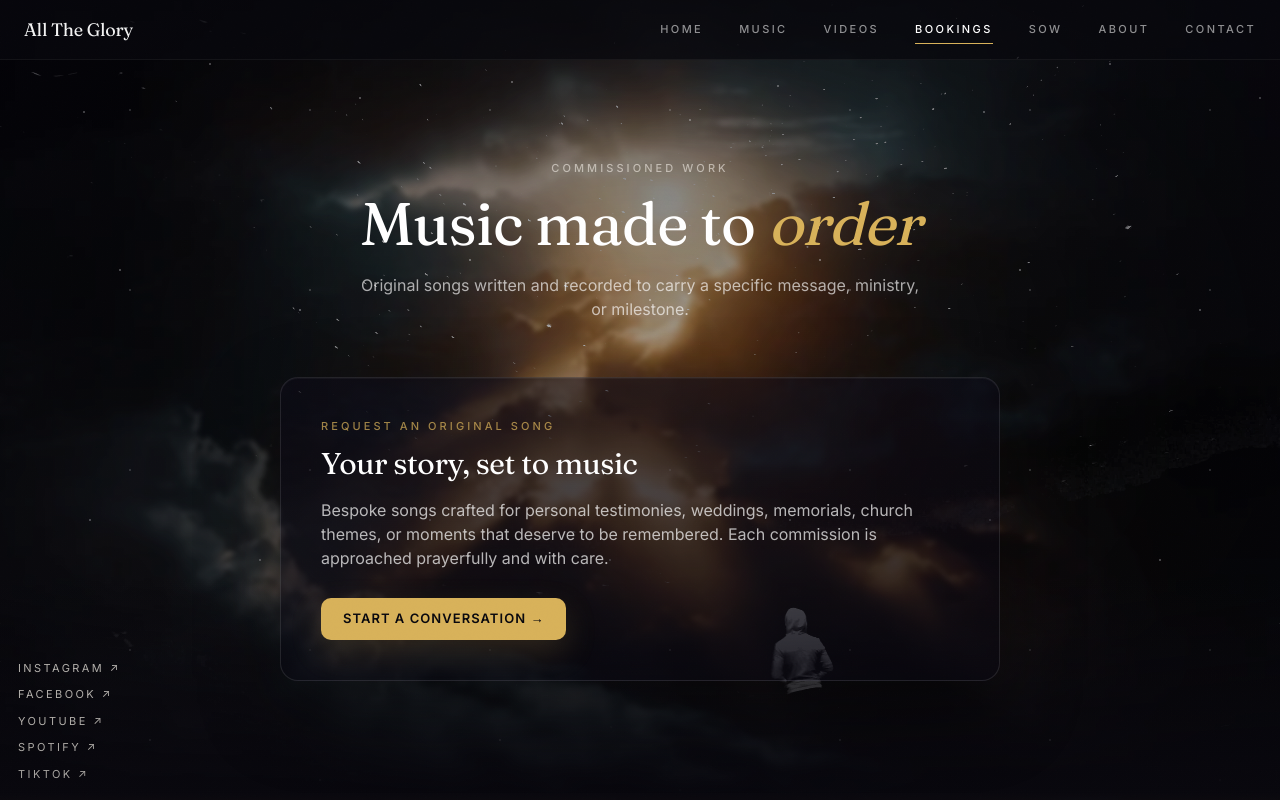
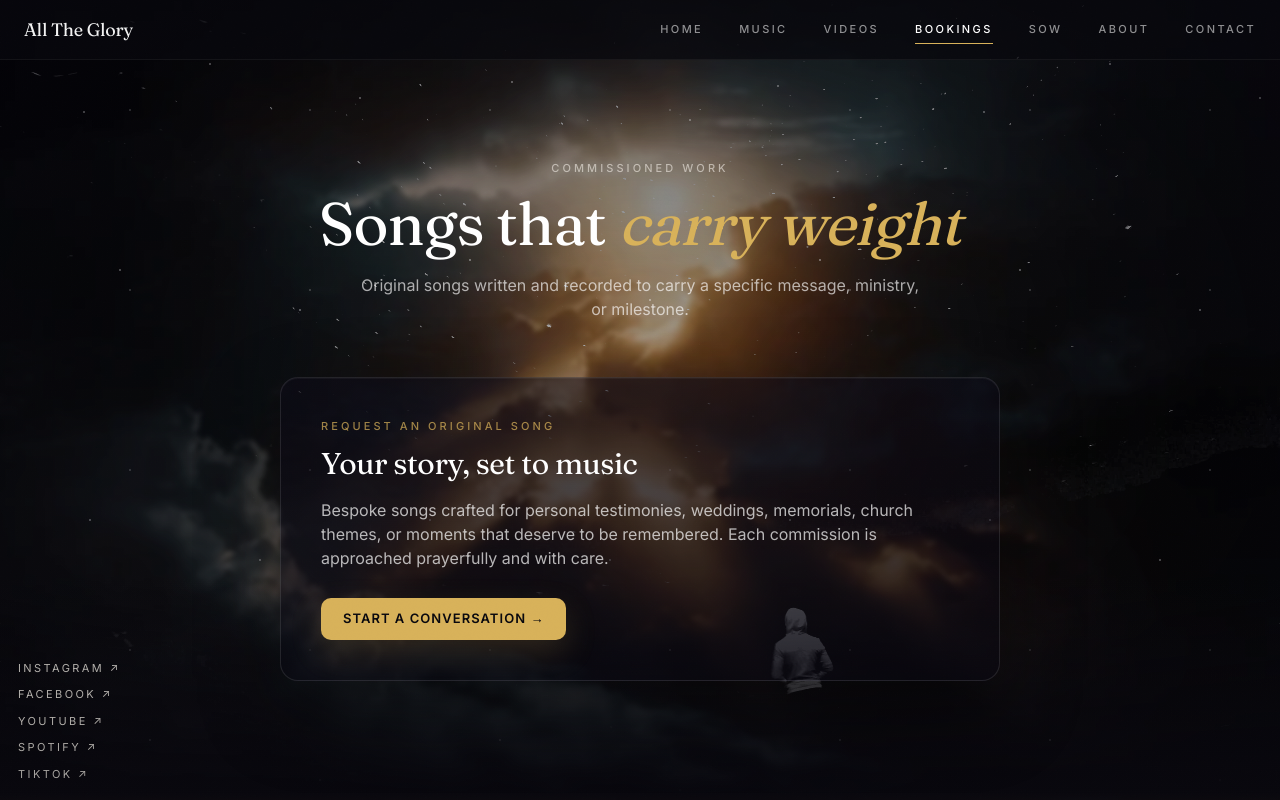
Before and after one commit to darrensmith849/allthegloryclaude, a Next.js app: page /events in a window 1280 px wide. Shown: the top 800 px of the page. Built offline with nearby package versions, Linux system fonts and the light colour scheme; grey boxes are pictures that could not be loaded.

Commit message:
events: swap heading to "Songs that carry weight"
Co-Authored-By: Claude Opus 4.6 (1M context) <noreply@anthropic.com>

```diff
--- a/src/app/events/page.tsx
+++ b/src/app/events/page.tsx
@@ -7,8 +7,8 @@ export default function BookingsPage() {
         <header className="text-center">
           <div className="eyebrow">Commissioned Work</div>
           <h1 className="font-display mt-4 text-4xl md:text-6xl font-normal text-white tracking-tight">
-            Music made to{" "}
-            <span className="italic text-[var(--colour-amber)]">order</span>
+            Songs that{" "}
+            <span className="italic text-[var(--colour-amber)]">carry weight</span>
           </h1>
           <p className="mt-5 text-sm md:text-base text-white/65 max-w-xl mx-auto leading-relaxed">
             Original songs written and recorded to carry a specific
```
